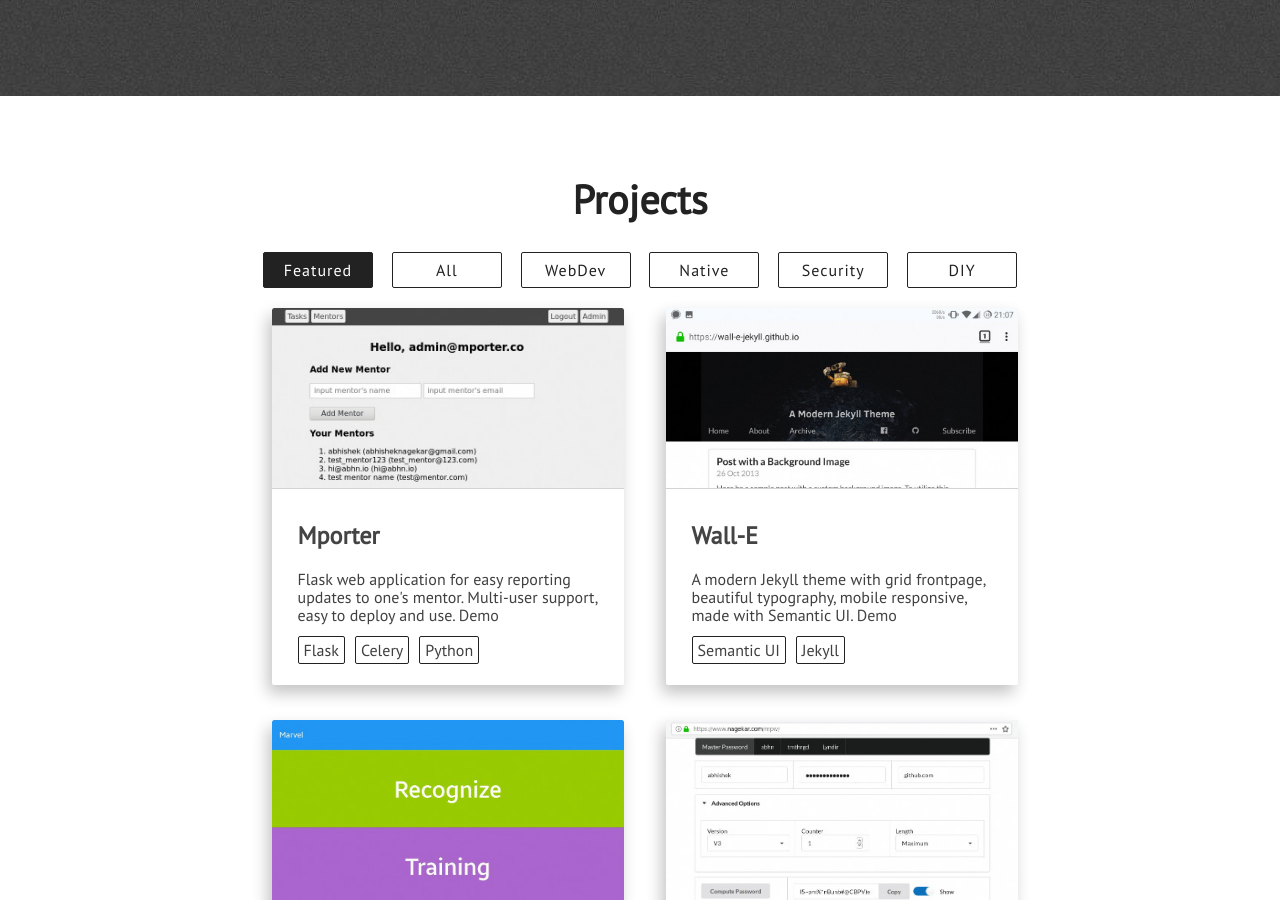
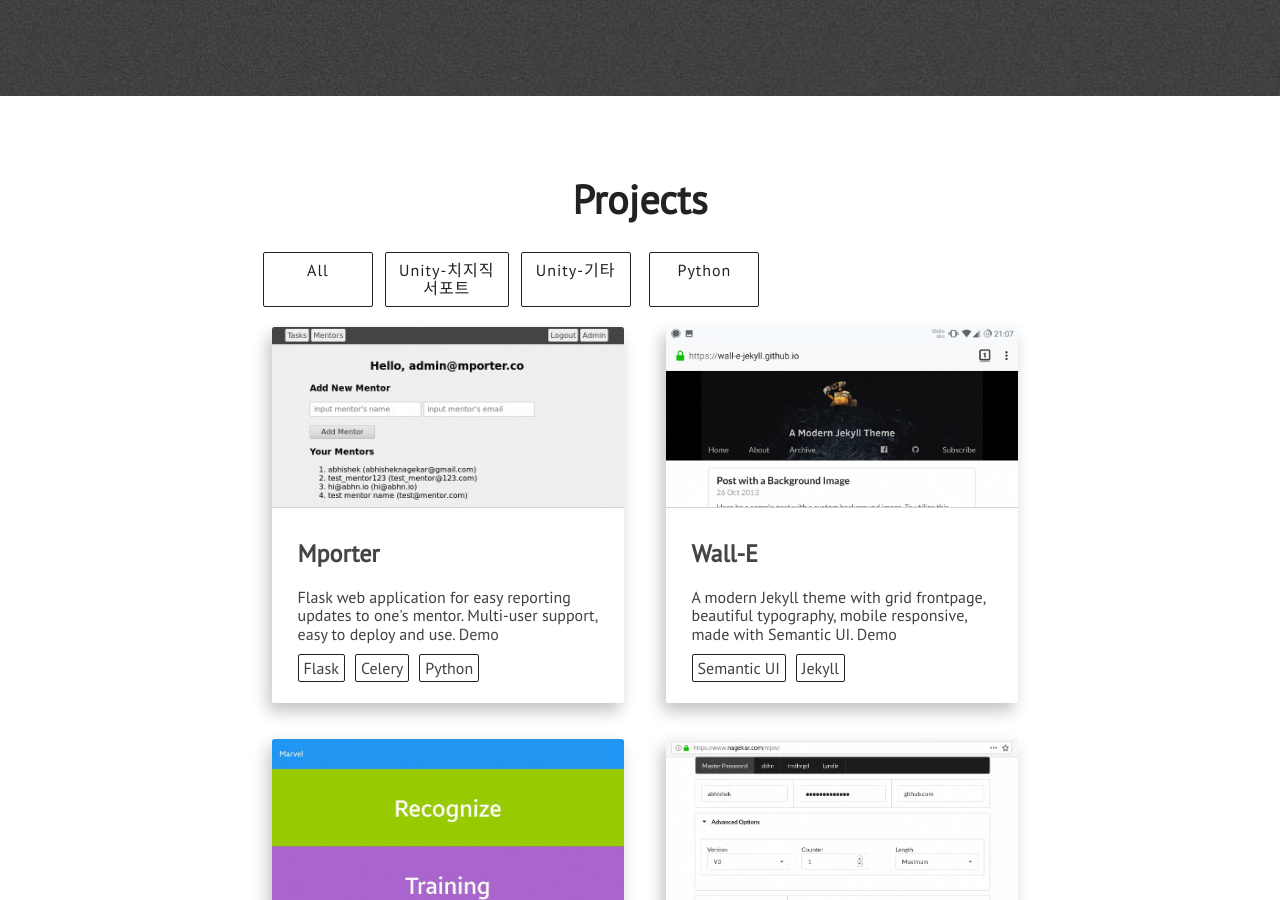
Before and after one commit to JoKangHyeon/JoKangHyeon.github.io, a Jekyll site: the page built from index.html, in a window 1280 px wide and 900 px high, scrolled down 2804 px. Built offline with Jekyll 4.4.1, drawn with Linux system fonts in a browser that asks for light colours; nearby versions of some CDN libraries.

Commit message:
Update projects.html

```diff
--- a/_includes/projects.html
+++ b/_includes/projects.html
@@ -5,12 +5,10 @@
 
                 <div class="project-technologies">
 
-                    <a id="featured" class="semi-transparent-button with-border white-button" onclick="selected('featured')">Featured</a>
                     <a id="all" class="semi-transparent-button with-border white-button" onclick="selected('all')">All</a>
-                    <a id="webdev" class="semi-transparent-button with-border white-button" onclick="selected('webdev')">WebDev</a>
-                    <a id="native" class="semi-transparent-button with-border white-button" onclick="selected('native')">Native</a>
-                    <a id="security" class="semi-transparent-button with-border white-button" onclick="selected('security')">Security</a>
-                    <a id="diy" class="semi-transparent-button with-border white-button" onclick="selected('diy')">DIY</a>
+                    <a id="webdev" class="semi-transparent-button with-border white-button" onclick="selected('webdev')">Unity-치지직 서포트</a>
+                    <a id="native" class="semi-transparent-button with-border white-button" onclick="selected('native')">Unity-기타</a>
+                    <a id="security" class="semi-transparent-button with-border white-button" onclick="selected('security')">Python</a>
 
                 </div>
 
```
